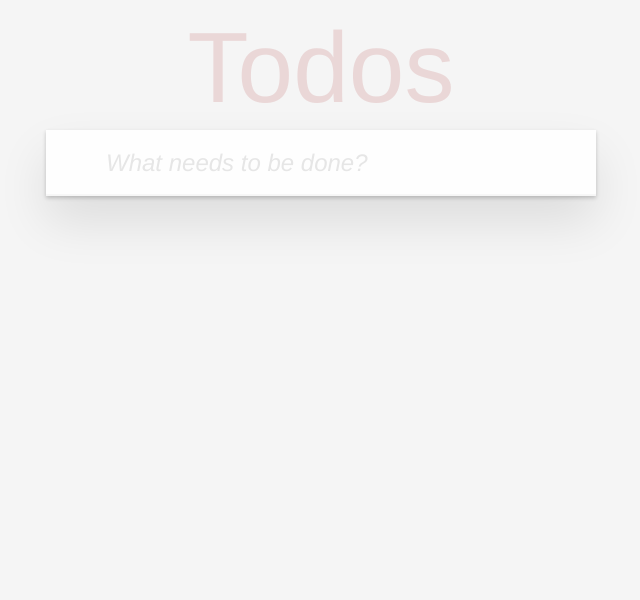
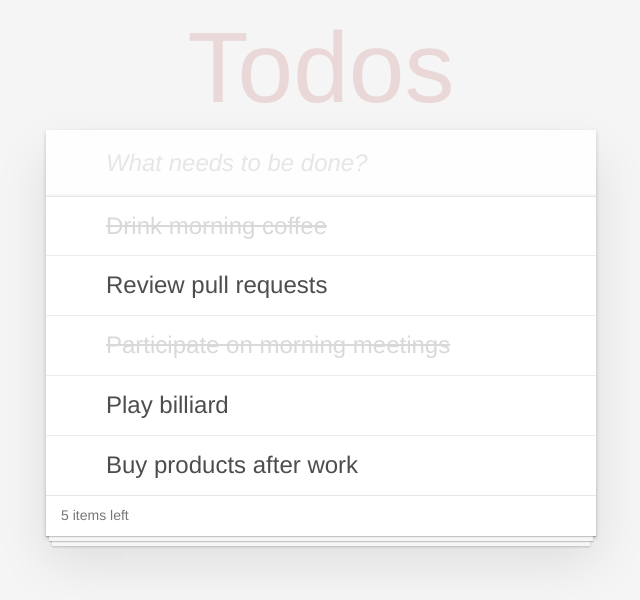
Before and after one commit to irepela/todo-ui, an Angular app: page / in a window 1280 px wide. Shown: the top 600 px of the page, without its empty margins (319-959 px from the left). Built offline with nearby package versions, Linux system fonts and the light colour scheme.

Commit message:
Added mock data

```diff
--- a/package.json
+++ b/package.json
@@ -5,7 +5,7 @@
   "scripts": {
     "ng": "ng",
     "start": "ng serve",
-    "build": "npm install && npm run lint && npm run test && ng build --prod && tsc -p server && webpack --config server/webpack.config.js",
+    "build": "ng lint && ng test && ng build --prod && tsc -p server && webpack --config server/webpack.config.js",
     "test": "ng test",
     "lint": "ng lint",
     "e2e": "ng e2e"
--- a/src/app/app.component.ts
+++ b/src/app/app.component.ts
@@ -1,7 +1,7 @@
-import {Component} from '@angular/core';
+import {Component, OnDestroy, OnInit} from '@angular/core';
 import {TodoDataService} from './todo/todo-data.service';
 import {Todo} from './todo/todo';
-
+import {Subscription} from 'rxjs/Subscription';
 
 @Component({
   selector: 'app-root',
@@ -9,11 +9,18 @@ import {Todo} from './todo/todo';
   styleUrls: ['./app.component.scss'],
   providers: [TodoDataService]
 })
-export class AppComponent {
+export class AppComponent implements OnInit, OnDestroy {
 
+  private todosSubscription: Subscription;
   newTodo: Todo = new Todo();
 
   constructor(private todoDataService: TodoDataService) {
+  }
+
+  ngOnInit() {
+    this.todosSubscription = this.todoDataService.getInitialTodos().subscribe(data => {
+       this.todoDataService.initializeTodos(data.todos);
+    });
   }
 
   addTodo() {
@@ -33,4 +40,8 @@ export class AppComponent {
     return this.todoDataService.getAllTodos();
   }
 
+  ngOnDestroy() {
+    this.todosSubscription.unsubscribe();
+  }
+
 }
--- a/src/app/todo/todo-data.service.ts
+++ b/src/app/todo/todo-data.service.ts
@@ -1,8 +1,12 @@
 import {Injectable} from '@angular/core';
 import {Todo} from './todo';
+import {HttpClient} from '@angular/common/http';
+import {Observable} from 'rxjs/Observable';
 
 @Injectable()
 export class TodoDataService {
+
+  private mockHost = '../../assets/mockData/';
 
   // Placeholder for last id so we can simulate
   // automatic incrementing of id's
@@ -11,7 +15,7 @@ export class TodoDataService {
   // Placeholder for todo's
   todos: Todo[] = [];
 
-  constructor() {
+  constructor(private http: HttpClient) {
   }
 
   // Simulate POST /todos
@@ -31,13 +35,21 @@ export class TodoDataService {
   }
 
   // Simulate PUT /todos/:id
-  updateTodoById(id: number, values: Object = {}): Todo {
+  private updateTodoById(id: number, isCompleted: boolean): Todo {
     const todo = this.getTodoById(id);
     if (!todo) {
       return null;
     }
-    Object.assign(todo, values);
+    todo.complete = isCompleted;
     return todo;
+  }
+
+  initializeTodos(savedTodos: Array<Todo>) {
+    this.todos = [...savedTodos];
+  }
+
+  getInitialTodos(): Observable<{todos: Array<Todo>}> {
+    return this.http.get<{todos: Array<Todo>}>(this.mockHost + 'todos.json');
   }
 
   // Simulate GET /todos
@@ -54,9 +66,7 @@ export class TodoDataService {
 
   // Toggle todo complete
   toggleTodoComplete(todo: Todo) {
-    const updatedTodo = this.updateTodoById(todo.id, {
-      complete: !todo.complete
-    });
+    const updatedTodo = this.updateTodoById(todo.id, !todo.complete);
     return updatedTodo;
   }
 
--- /dev/null
+++ b/src/assets/mockData/todos.json
@@ -0,0 +1,29 @@
+{
+  "todos": [
+    {
+      "id": 1,
+      "title": "Drink morning coffee",
+      "complete": true
+    },
+    {
+      "id": 2,
+      "title": "Review pull requests",
+      "complete": false
+    },
+    {
+      "id": 3,
+      "title": "Participate on morning meetings",
+      "complete": true
+    },
+    {
+      "id": 4,
+      "title": "Play billiard",
+      "complete": false
+    },
+    {
+      "id": 5,
+      "title": "Buy products after work",
+      "complete": false
+    }
+  ]
+}
```
Also changed, not shown: 1 other file (tests, documents, lock files or other folders).
